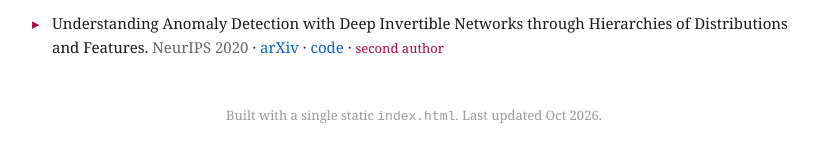
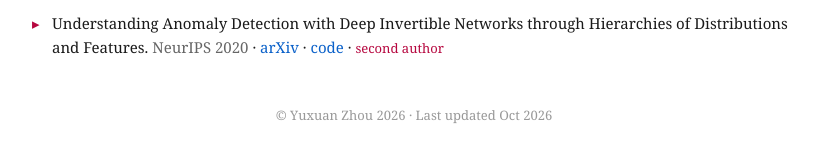
Before and after one commit to ZhouYuxuanYX/ZhouYuxuanYX.github.io, a Jekyll site: the page cv/index.html, which Jekyll copies as it is, in a window 1280 px wide and 900 px high, scrolled down 2114 px. Shown: the part 692-855 px from the top of the window, without its empty margins (226-1053 px from the left). Built offline with Jekyll 4.4.1, drawn with Linux system fonts in a browser that asks for light colours.

Commit message:
CV: cleaner footer

```diff
--- a/cv/index.html
+++ b/cv/index.html
@@ -269,7 +269,7 @@
 
   <div class="views" id="views">Views: <span id="views-day">&ndash;</span> today &middot; <span id="views-total">&ndash;</span> total</div>
 
-  <div class="foot">Built with a single static <code>index.html</code>. Last updated Oct 2026.</div>
+  <div class="foot">&copy; Yuxuan Zhou 2026 &middot; Last updated Oct 2026</div>
 
 <script>
 (function () {
```
